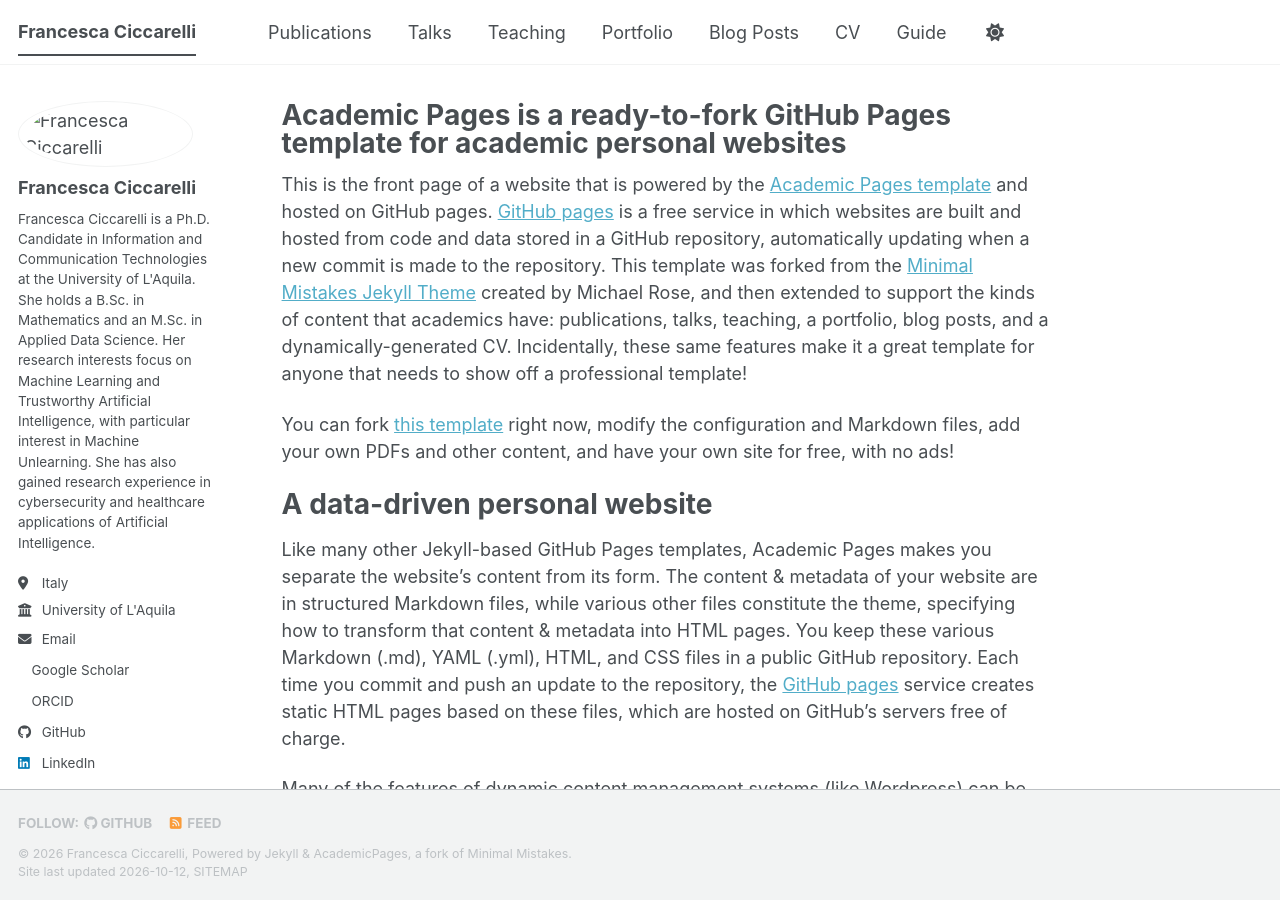
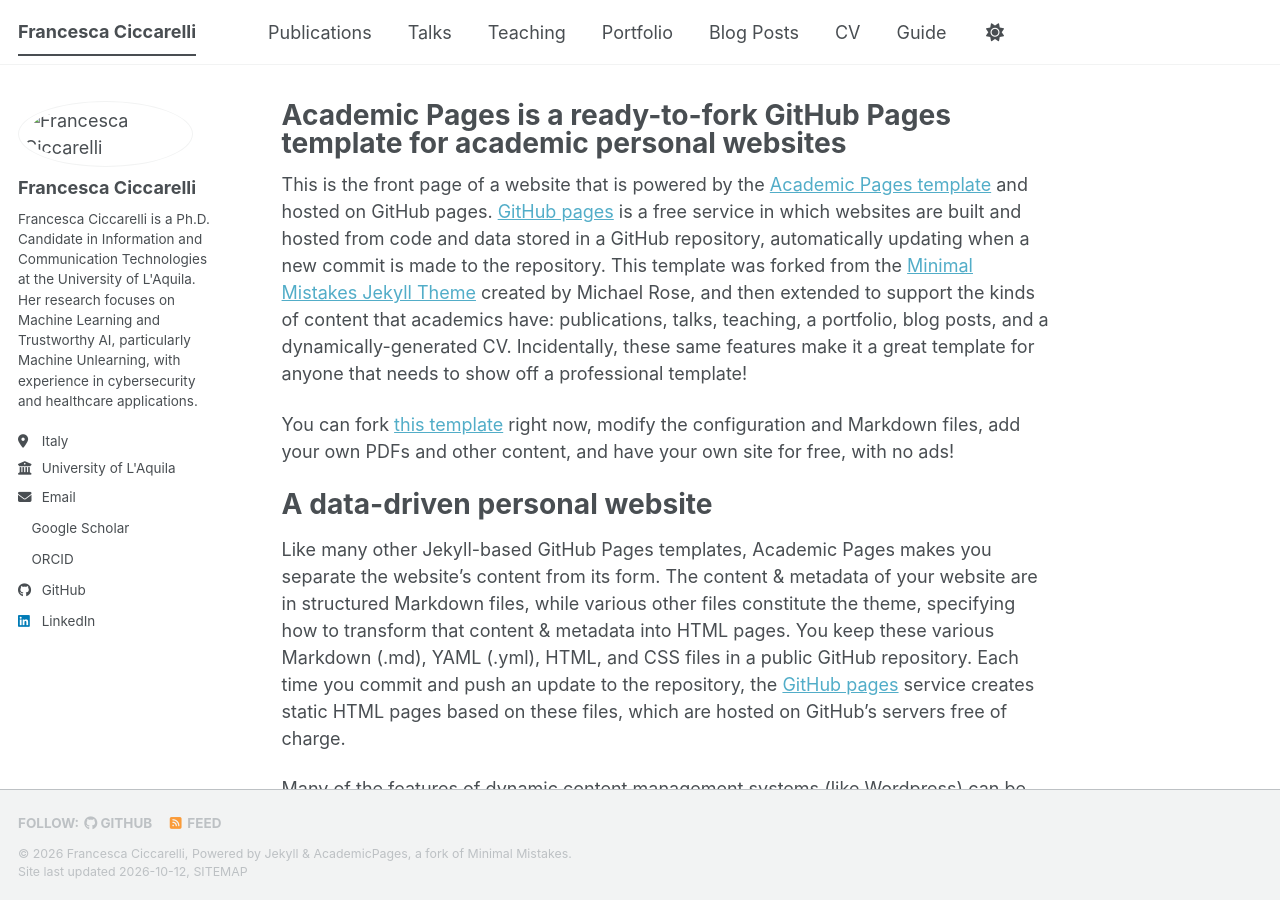
Before and after one commit to francescaciccarelli/francescaciccarelli.github.io, a Jekyll site: the page built from _pages/about.md, in a window 1280 px wide and 900 px high. Built offline with Jekyll 4.4.1, drawn with Linux system fonts in a browser that asks for light colours; a style sheet for code colours, icons or effects is not loaded.

Commit message:
Update _config.yml

```diff
--- a/_config.yml
+++ b/_config.yml
@@ -26,7 +26,7 @@ author:
   avatar           : "images/foto.JPG"
   name             : "Francesca Ciccarelli"
   pronouns         : # example: "she/her"
-  bio              : "Francesca Ciccarelli is a Ph.D. Candidate in Information and Communication Technologies at the University of L'Aquila. She holds a B.Sc. in Mathematics and an M.Sc. in Applied Data Science. Her research interests focus on Machine Learning and Trustworthy Artificial Intelligence, with particular interest in Machine Unlearning. She has also gained research experience in cybersecurity and healthcare applications of Artificial Intelligence."
+  bio              : "Francesca Ciccarelli is a Ph.D. Candidate in Information and Communication Technologies at the University of L'Aquila. Her research focuses on Machine Learning and Trustworthy AI, particularly Machine Unlearning, with experience in cybersecurity and healthcare applications."
   location         : "Italy"
   employer         : "University of L'Aquila"
   uri              : # URL
```
